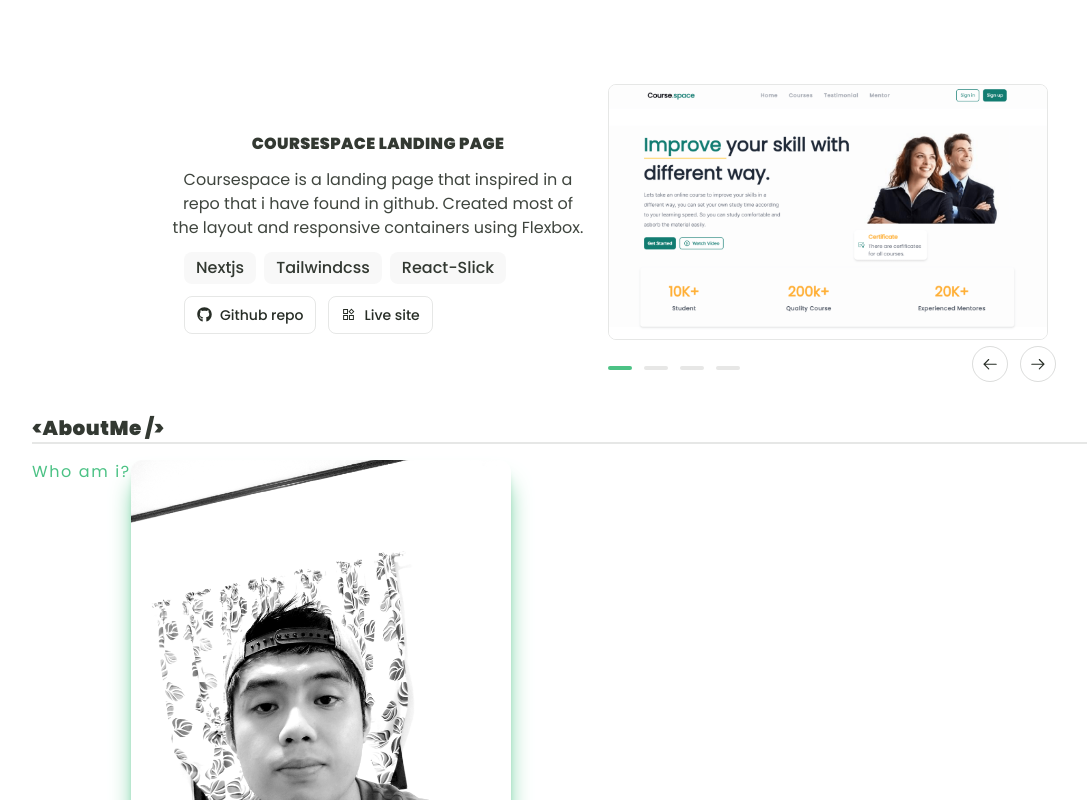
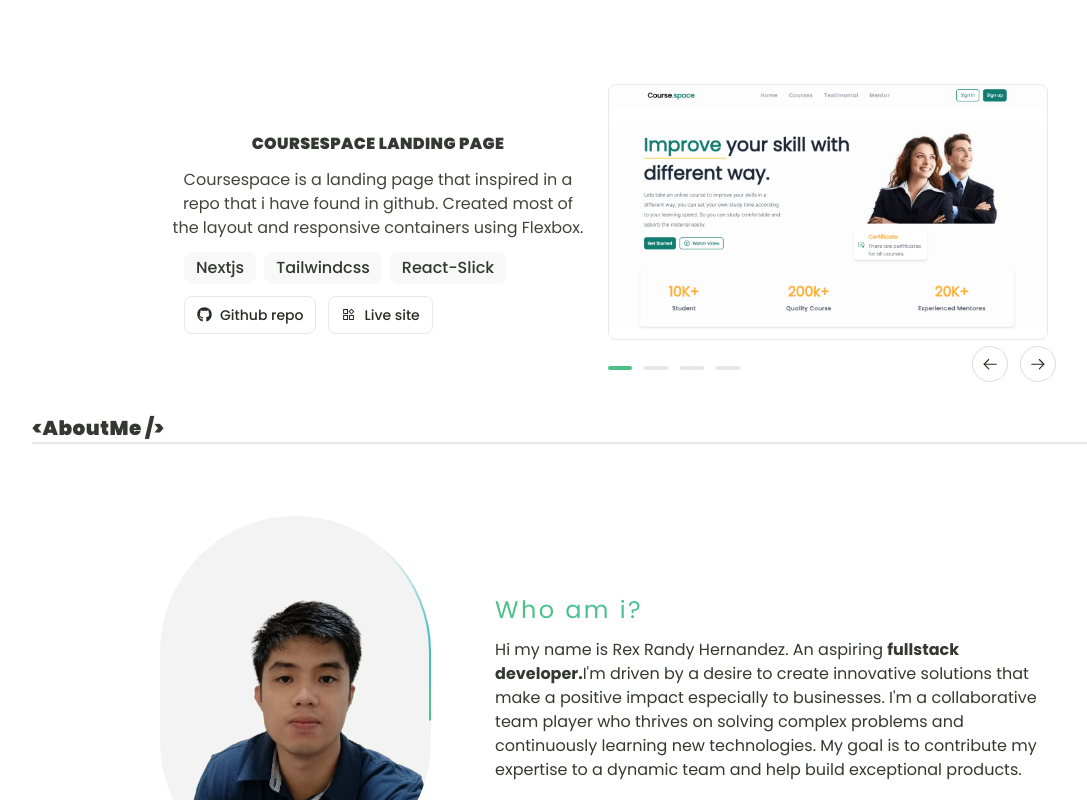
Before and after one commit to Rr-sobusy/rex.dev, a Next.js app: page / in a window 1280 px wide. Shown: the part 2000-2800 px from the top of the page, without its empty margins (32-1119 px from the left). Built offline with nearby package versions, Linux system fonts and the light colour scheme.

Commit message:
changes the image

```diff
--- a/src/app/globals.css
+++ b/src/app/globals.css
@@ -9,6 +9,7 @@
     --accent-hsl: 0 0 93;
     /* --primary: 140 49 53; */
     --primary: 149 49 53;
+    --primary-accent:184 54 52;
   }
 
   .dark {
@@ -16,6 +17,7 @@
      --foreground-hsl: 0 0 100;
      --accent-hsl: 0 0 19;
      --primary: 140 49 53;
+     --primary-accent:184 54 52;
    }
    }
 
--- /dev/null
+++ b/src/components/BorderBeam.tsx
@@ -0,0 +1,49 @@
+import { cn } from "@/lib/utils"
+
+interface BorderBeamProps {
+   className?: string
+   size?: number
+   duration?: number
+   borderWidth?: number
+   anchor?: number
+   colorFrom?: string
+   colorTo?: string
+   delay?: number
+}
+
+export function BorderBeam({
+   className,
+   size = 20,
+   duration = 15,
+   anchor = 90,
+   borderWidth = 1.5,
+   colorFrom = '#ffaa40',
+   colorTo = '#9c40ff',
+   delay = 0,
+}: BorderBeamProps) {
+   return (
+      <div
+         style={
+            {
+               '--size': size,
+               '--duration': duration,
+               '--anchor': anchor,
+               '--border-width': borderWidth,
+               '--color-from': colorFrom,
+               '--color-to': colorTo,
+               '--delay': `-${delay}s`,
+            } as React.CSSProperties
+         }
+         className={cn(
+            'pointer-events-none absolute inset-0 rounded-[inherit] [border:calc(var(--border-width)*1px)_solid_transparent]',
+
+            // mask styles
+            '![mask-clip:padding-box,border-box] ![mask-composite:intersect] [mask:linear-gradient(transparent,transparent),linear-gradient(white,white)]',
+
+            // pseudo styles
+            'after:animate-border-beam after:absolute after:aspect-square after:w-[calc(var(--size)*1px)] after:[animation-delay:var(--delay)] after:[background:linear-gradient(to_left,hsl(var(--primary)),hsl(var(--primary-accent)),transparent)] after:[offset-anchor:calc(var(--anchor)*1%)_50%] after:[offset-path:rect(0_auto_auto_0_round_calc(var(--size)*1px))]',
+            className,
+         )}
+      />
+   )
+}
--- a/src/components/layout/about.tsx
+++ b/src/components/layout/about.tsx
@@ -1,39 +1,53 @@
-"use client"
+"use client";
 
 import React from "react";
 import Separator from "../Separator";
 import { FlexBox } from "../Flexbox";
 import Image from "next/image";
-import MyImage from "@/../public/my_image.png"
-import Button from "../Button";
-import { MovingBorder } from "../MovingBorder";
-import { cn } from "@/lib/utils";
+import MyImage from "@/../public/rex_image.png";
+import { BorderBeam } from "../BorderBeam";
 
 type Props = {};
 
 const About = (props: Props) => {
   return (
     <section id="About" className="mt-8 min-h-screen">
-        <h1 className="font-poppins text-xl font-extrabold tracking-wide text-foreground/85 w-full transition-[ease] duration-[1]">
+      <h1 className="font-poppins text-xl font-extrabold tracking-wide text-foreground/85 w-full transition-[ease] duration-[1]">
         {"<AboutMe />"}
       </h1>
       <Separator />
-      <FlexBox className="w-1/2 mt-4">
-        <p className="font-poppins text-base text-primary tracking-widest">Who am i?</p>
-        <Image className="rounded-xl shadow-xl shadow-primary" placeholder="blur" src={MyImage} height={450} width={380} alt="myimage" />
-
-
+      <FlexBox
+        alignItems="center"
+        flexDirection="mdRow"
+        className="max-w-4xl mx-auto py-14 gap-4 md:gap-[4rem]"
+      >
+        <FlexBox className="max-w-[320px] mx-auto flex justify-center mt-4 relative rounded-full">
+          <Image
+            className="bg-foreground/5 rounded-full w-full"
+            placeholder="blur"
+            priority
+            src={MyImage}
+            height={320}
+            width={320}
+            alt="myimage"
+          />
+          <BorderBeam borderWidth={2} size={170} duration={12} delay={9} />
+        </FlexBox>
+        <FlexBox flexDirection="col" className="md:w-full">
+          <p className="font-poppins text-2xl bg-clip-text text-transparent bg-gradient-to-r from-primary to-primaryAccent text-bold tracking-widest">
+            Who am i?
+          </p>
+          <p className="font-poppins text-foreground/85 mt-3">
+            Hi my name is Rex Randy Hernandez. An aspiring{" "}
+            <strong>fullstack developer.</strong>I'm driven by a desire to
+            create innovative solutions that make a positive impact especially
+            to businesses. I'm a collaborative team player who thrives on
+            solving complex problems and continuously learning new technologies.
+            My goal is to contribute my expertise to a dynamic team and help
+            build exceptional products.
+          </p>
+        </FlexBox>
       </FlexBox>
-      <Button className="relative" variant="outlined">
-      <MovingBorder  rx="30%" ry="30%">
-          <div
-            className={cn(
-              "h-20 w-20 opacity-[0.8] bg-[radial-gradient(var(--sky-500)_40%,transparent_60%)]",
-
-            )}
-          />
-        </MovingBorder>
-        Button</Button>
     </section>
   );
 };
--- a/src/components/layout/hero.tsx
+++ b/src/components/layout/hero.tsx
@@ -74,12 +74,15 @@ const Hero = ({ ...props }: HeroProps) => {
               UI/UX design systems.
             </TextEffect>
             <FlexBox className="mt-3 gap-3">
-              <Button className="flex gap-2 items-center" variant="contained">
-                <span>
+              <a
+                href="https://drive.google.com/file/d/1bS6z-oakl-IT5loL3yvTWelSd6dXIffD/view?usp=drive_link"
+                target="_blank"
+              >
+                <Button className="flex gap-2 items-center" variant="contained">
                   <PiReadCvLogoLight size={22} />
-                </span>
-                Download C.V
-              </Button>
+                  Download C.V
+                </Button>
+              </a>
               <Button className="flex gap-2 items-center" variant="outlined">
                 <span>
                   <LiaGithub size={22} />
--- a/tailwind.config.ts
+++ b/tailwind.config.ts
@@ -18,18 +18,28 @@ const config: Config = {
                           linear-gradient(225deg, transparent 24%, #ECECEC 25%, #ECECEC 26%, transparent 27%),
                           linear-gradient(135deg, transparent 24%, #ECECEC 25%, #ECECEC 26%, transparent 27%)`,
       },
-      backgroundSize:{
-        boxesSize: "55px 55px"
+      backgroundSize: {
+        boxesSize: "55px 55px",
       },
       colors: {
         background: "hsl(var(--background-hsl))",
         foreground: "hsl(var(--foreground-hsl))",
         backgroundAccent: "hsl(var(--accent-hsl))",
         primary: "hsl(var(--primary))",
-        primaryAccent: "#42BFC7"
+        primaryAccent: "hsl(var(--primary-accent))",
       },
       fontFamily: {
         poppins: ["var(--font-poppins)"],
+      },
+      animation: {
+        "border-beam": "border-beam calc(var(--duration)*1s) infinite linear",
+      },
+      keyframes: {
+        "border-beam": {
+          "100%": {
+            "offset-distance": "100%",
+          },
+        },
       },
     },
   },
```
Also changed, not shown: public/my_image.png (deleted), public/rex_image.png (added).
